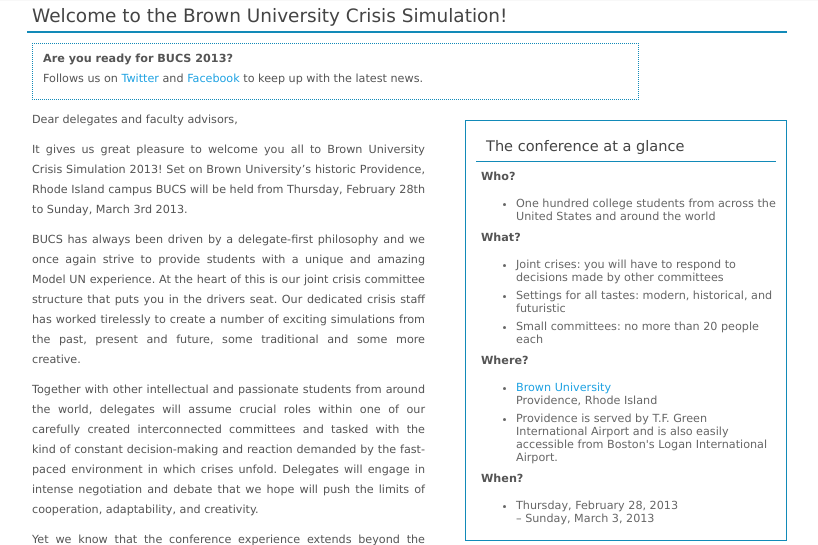
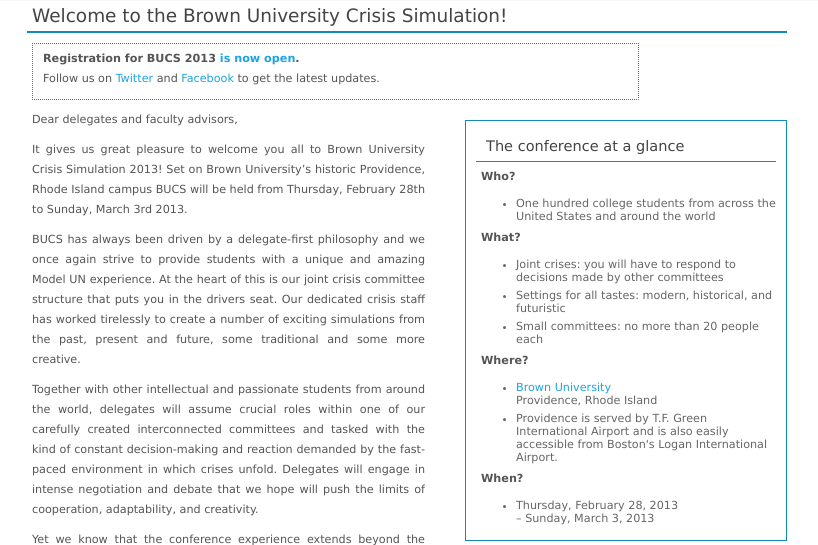
Before and after one commit to nmalkin/bucs, a Django app: template templates/index.html in a window 1280 px wide. Shown: the part 339-884 px from the top of the page, without its empty margins (233-1051 px from the left). Run offline with Django 3.2, Linux system fonts and the light colour scheme; the template is opened without the code that fills it, so the values that code supplies are empty.

Commit message:
Declare registration open

```diff
--- a/templates/index.html
+++ b/templates/index.html
@@ -7,11 +7,11 @@
 
 <div id="updatebox" style="width: 600px">
 	<p>
-        <b>Are you ready for BUCS 2013?</b><br>
-        Follows us on
+        <b>Registration for BUCS 2013 <a href="/registration">is now open</a>.</b><br>
+        Follow us on
         <a href="https://twitter.com/BrownCrisis">Twitter</a>
         and <a href="http://www.facebook.com/browncrisis">Facebook</a>
-        to keep up with the latest news.
+        to get the latest updates.
 	</p>
 </div>
 
```
